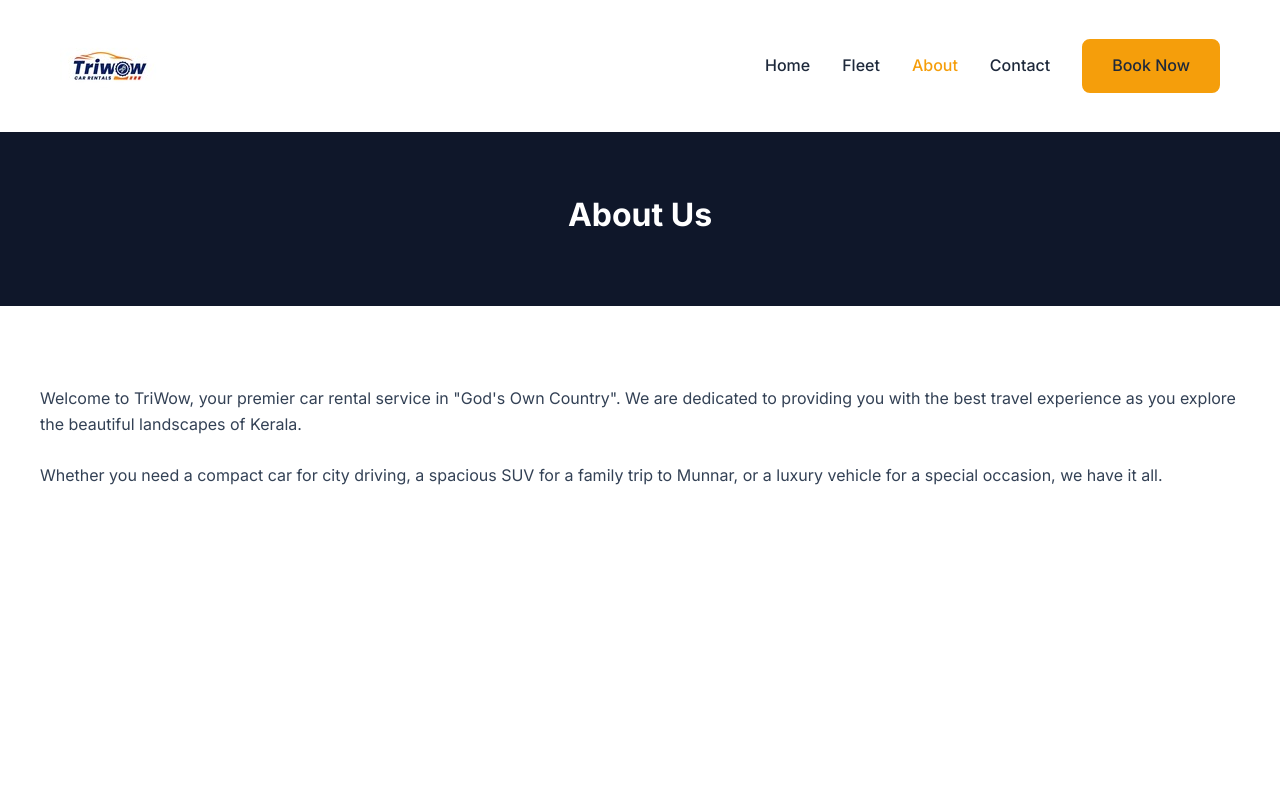
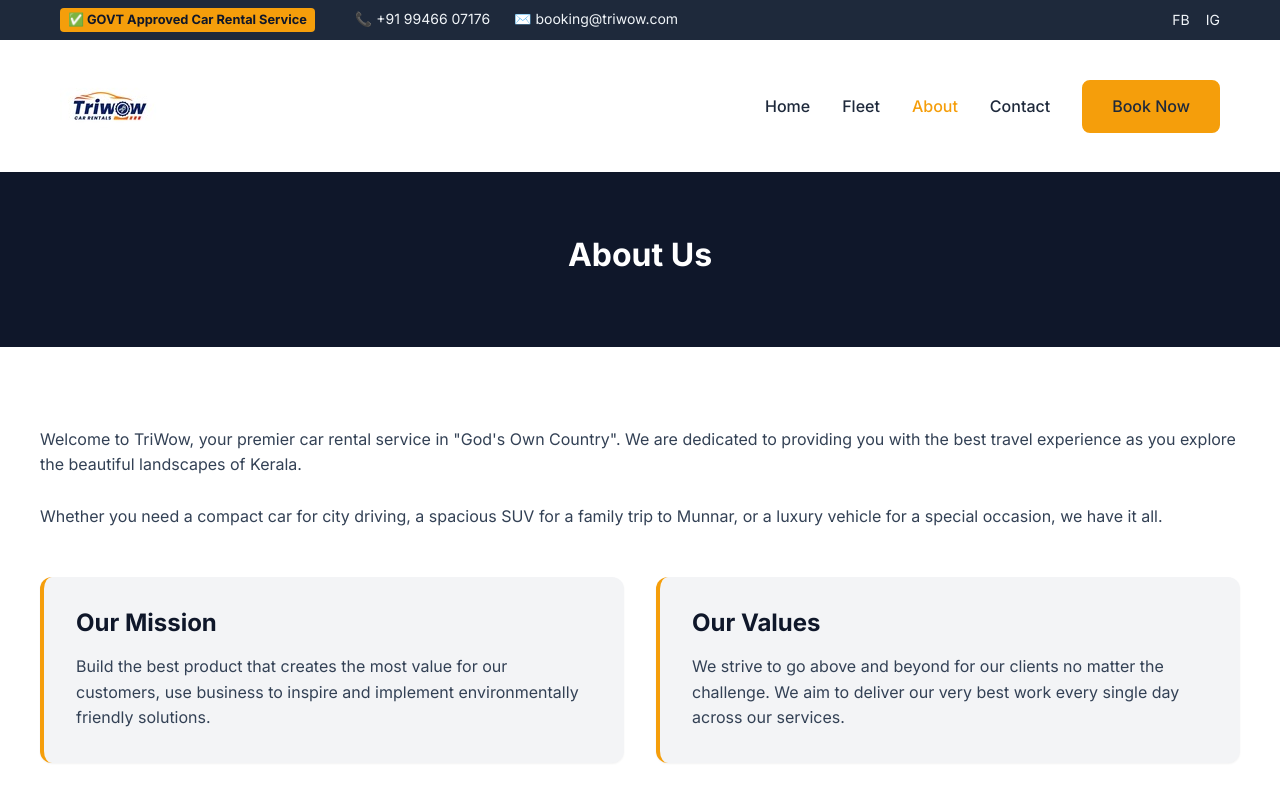
Before and after one commit to satheesh-p/TriWow, a website built with Vite: page about.html in a window 1280 px wide. Built offline with nearby package versions, Linux system fonts and the light colour scheme.

Commit message:
Govt approved badge added

```diff
--- a/about.html
+++ b/about.html
@@ -11,6 +11,21 @@
 </head>
 
 <body>
+    <!-- Top Bar -->
+    <div class="top-bar">
+        <div class="container top-bar-content">
+            <div class="contact-info">
+                <span class="govt-approved">✅ GOVT Approved Car Rental Service</span>
+                <span>📞 +91 99466 07176</span>
+                <span>✉️ booking@triwow.com</span>
+            </div>
+            <div class="social-links">
+                <a href="#">FB</a>
+                <a href="#">IG</a>
+            </div>
+        </div>
+    </div>
+
     <nav class="navbar">
         <div class="container nav-container">
             <a href="index.html" class="logo">
@@ -43,6 +58,19 @@
         <br>
         <p>Whether you need a compact car for city driving, a spacious SUV for a family trip to Munnar, or a luxury
             vehicle for a special occasion, we have it all.</p>
+
+        <div class="about-grid">
+            <div class="about-card">
+                <h3>Our Mission</h3>
+                <p>Build the best product that creates the most value for our customers, use business to inspire and
+                    implement environmentally friendly solutions.</p>
+            </div>
+            <div class="about-card">
+                <h3>Our Values</h3>
+                <p>We strive to go above and beyond for our clients no matter the challenge. We aim to deliver our very
+                    best work every single day across our services.</p>
+            </div>
+        </div>
     </section>
 
     <script type="module" src="./main.js"></script>
--- a/main.js
+++ b/main.js
@@ -35,6 +35,26 @@ document.addEventListener('DOMContentLoaded', () => {
             }
         });
     });
+    // Populate Car Dropdown if on contact page
+    const carSelect = document.getElementById('car');
+    if (carSelect) {
+        // Clear existing options except the first one
+        carSelect.innerHTML = '<option value="">Select a Car</option>';
+
+        cars.forEach(car => {
+            const option = document.createElement('option');
+            option.value = car.name;
+            option.textContent = car.name;
+            carSelect.appendChild(option);
+        });
+
+        // Pre-select car if URL parameter exists
+        const urlParams = new URLSearchParams(window.location.search);
+        const selectedCar = urlParams.get('car');
+        if (selectedCar) {
+            carSelect.value = selectedCar;
+        }
+    }
 });
 
 function renderCars(carsData, container) {
@@ -51,6 +71,7 @@ function renderCars(carsData, container) {
             <div class="car-image-placeholder">${car.image}</div>
             <div class="car-details">
                 <h3>${car.name}</h3>
+                <!--
                 <div class="pricing-table">
                     <div class="price-row">
                         <span>1-10 Days</span>
@@ -65,6 +86,7 @@ function renderCars(carsData, container) {
                         <span class="price-val">${car.prices['30+ Days']}</span>
                     </div>
                 </div>
+                -->
                 <ul class="car-features">
                     ${featuresHtml}
                 </ul>
--- a/style.css
+++ b/style.css
@@ -558,3 +558,39 @@ img {
     border-radius: 12px;
     box-shadow: var(--shadow-md);
 }
+/* Govt Approved Badge */
+.govt-approved {
+    background-color: var(--accent-color);
+    color: var(--primary-color);
+    padding: 2px 8px;
+    border-radius: 4px;
+    font-weight: 700;
+    margin-right: 1rem;
+    font-size: 0.8rem;
+    display: inline-flex;
+    align-items: center;
+    gap: 4px;
+}
+
+/* About Page Grid */
+.about-grid {
+    display: grid;
+    grid-template-columns: repeat(auto-fit, minmax(300px, 1fr));
+    gap: 2rem;
+    margin-top: 3rem;
+    margin-bottom: 3rem;
+}
+
+.about-card {
+    background-color: var(--gray-100);
+    padding: 2rem;
+    border-radius: 12px;
+    box-shadow: var(--shadow-sm);
+    border-left: 4px solid var(--accent-color);
+}
+
+.about-card h3 {
+    color: var(--primary-color);
+    margin-bottom: 1rem;
+    font-size: 1.5rem;
+}
```
Also changed, not shown: cars.html (+1 -0 lines), contact.html (+16 -0 lines), index.html (+1 -0 lines).
